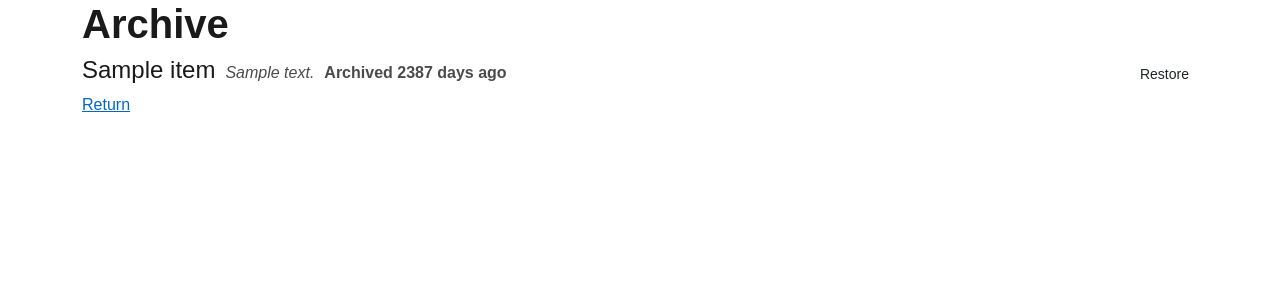
After one commit to CommanderBeanYT/TodoList, a Flask app: page /archive in a window 1280 px wide. The commit adds this page. Shown: the top 300 px of the page. Run offline with Flask 3, Linux system fonts and the light colour scheme; a database or web service that is not in the repository returns one stand-in record (values such as "Sample title"); data that the repository does not hold is empty.

Commit message:
Added archive - deleted tasks are now saved in a new archive table and can be restored at a later date

```diff
--- a/app.py
+++ b/app.py
@@ -3,15 +3,22 @@ import requests
 from flask import Flask, render_template, request, redirect, url_for
 
 url = "https://szxaarjqdvgbsmmmernl.supabase.co/rest/v1/Tasks"
+urlarc = "https://szxaarjqdvgbsmmmernl.supabase.co/rest/v1/Archived_Tasks"
 headers = {
     "apikey": "eyJhbGciOiJIUzI1NiIsInR5cCI6IkpXVCJ9.eyJpc3MiOiJzdXBhYmFzZSIsInJlZiI6InN6eGFhcmpxZHZnYnNtbW1lcm5sIiwicm9sZSI6ImFub24iLCJpYXQiOjE3Nzc5MTM5NzUsImV4cCI6MjA5MzQ4OTk3NX0.gZokTd52piQIsrr_NpgPgqB_PPt0PguuPwSggYMoyc8",
     "Authorization": "eyJhbGciOiJIUzI1NiIsInR5cCI6IkpXVCJ9.eyJpc3MiOiJzdXBhYmFzZSIsInJlZiI6InN6eGFhcmpxZHZnYnNtbW1lcm5sIiwicm9sZSI6ImFub24iLCJpYXQiOjE3Nzc5MTM5NzUsImV4cCI6MjA5MzQ4OTk3NX0.gZokTd52piQIsrr_NpgPgqB_PPt0PguuPwSggYMoyc8"
 }
+
+
 app = Flask(__name__)
 offline = False
 defaultList = [{'id': 2, 'added_at': '2026-05-07T03:05:18.148073+00:00', 'description': 'Task Example for offline mode if online and you want real data change offine = False', 'title': 'Offline example', 'due_date': None, 'completed': False}, {'id': 2, 'added_at': '2026-05-07T03:05:18.148073+00:00', 'description': 'Checked is true on this task', 'title': 'Completed', 'due_date': None, 'completed': True}]
 def get_list():
     response = requests.get(url=url, headers=headers)
+    return response.json()
+
+def get_archive():
+    response = requests.get(url=urlarc, headers=headers)
     return response.json()
 
 @app.route("/", methods=['GET', 'POST'])
@@ -43,5 +50,14 @@ def index():
         return render_template("index.html", list=defaultList)
 
 
+@app.route("/archive")
+def archive():
+    if not offline:
+        archivedTasks = get_archive()
+        print(archivedTasks)
+        return render_template("archive.html", list=archivedTasks)
+    else:
+        return render_template("archive.html", list=defaultList)
+
 if __name__ == "__main__":
     app.run(debug=True)
--- /dev/null
+++ b/static/archive.js
@@ -0,0 +1,124 @@
+document.addEventListener('DOMContentLoaded', function() {
+    const restoreButtons = document.querySelectorAll('.restore'); //get all remove buttons
+
+
+    restoreButtons.forEach(button => {
+        button.addEventListener('click', async function(event) {
+            const archiveId = this.id;
+
+            console.log(archiveId);
+
+            try {
+                // GET the exact data for this task from the archive Tasks table
+                const response = await fetch(`https://szxaarjqdvgbsmmmernl.supabase.co/rest/v1/Archived_Tasks?id=eq.${archiveId}`, {
+                    method: 'GET',
+                    headers: {
+                        "apikey": "eyJhbGciOiJIUzI1NiIsInR5cCI6IkpXVCJ9.eyJpc3MiOiJzdXBhYmFzZSIsInJlZiI6InN6eGFhcmpxZHZnYnNtbW1lcm5sIiwicm9sZSI6ImFub24iLCJpYXQiOjE3Nzc5MTM5NzUsImV4cCI6MjA5MzQ4OTk3NX0.gZokTd52piQIsrr_NpgPgqB_PPt0PguuPwSggYMoyc8",
+                        "Authorization": "eyJhbGciOiJIUzI1NiIsInR5cCI6IkpXVCJ9.eyJpc3MiOiJzdXBhYmFzZSIsInJlZiI6InN6eGFhcmpxZHZnYnNtbW1lcm5sIiwicm9sZSI6ImFub24iLCJpYXQiOjE3Nzc5MTM5NzUsImV4cCI6MjA5MzQ4OTk3NX0.gZokTd52piQIsrr_NpgPgqB_PPt0PguuPwSggYMoyc8",
+                    }
+                });
+                if (!response.ok)
+                {
+                    const errorMessage = await response.text();
+                    throw new Error(`Failed to get archive (${response.status}): ${errorMessage}`);
+                }
+                const data = await response.json()
+                console.log(data);
+                // Supabase returns an array, so we grab the first item [0]
+                const archiveData = data[0];
+
+                // Remove the old ID so the Archive table can generate its own fresh ID
+                delete archiveData.id;
+                delete archiveData.archived_at;
+
+                // POST the data into the tasks table
+                const postresponse = await fetch(`https://szxaarjqdvgbsmmmernl.supabase.co/rest/v1/Tasks`, {
+                    method: 'POST',
+                    headers: {
+                        "apikey": "eyJhbGciOiJIUzI1NiIsInR5cCI6IkpXVCJ9.eyJpc3MiOiJzdXBhYmFzZSIsInJlZiI6InN6eGFhcmpxZHZnYnNtbW1lcm5sIiwicm9sZSI6ImFub24iLCJpYXQiOjE3Nzc5MTM5NzUsImV4cCI6MjA5MzQ4OTk3NX0.gZokTd52piQIsrr_NpgPgqB_PPt0PguuPwSggYMoyc8",
+                        "Authorization": "eyJhbGciOiJIUzI1NiIsInR5cCI6IkpXVCJ9.eyJpc3MiOiJzdXBhYmFzZSIsInJlZiI6InN6eGFhcmpxZHZnYnNtbW1lcm5sIiwicm9sZSI6ImFub24iLCJpYXQiOjE3Nzc5MTM5NzUsImV4cCI6MjA5MzQ4OTk3NX0.gZokTd52piQIsrr_NpgPgqB_PPt0PguuPwSggYMoyc8",
+                        "Content-Type": "application/json"
+                    },
+                    body: JSON.stringify(archiveData)
+                });
+                if (!postresponse.ok)
+                {
+                    const errorMessage = await postresponse.text();
+                    throw new Error(`Failed to copy to Tasks (${postresponse.status}): ${errorMessage}`);
+                }
+                // DELETE the archive from the archive table
+                const deleteResponse = await fetch(`https://szxaarjqdvgbsmmmernl.supabase.co/rest/v1/Archived_Tasks?id=eq.${archiveId}`, {
+                    method: 'DELETE',
+                    headers: {
+                        "apikey": "eyJhbGciOiJIUzI1NiIsInR5cCI6IkpXVCJ9.eyJpc3MiOiJzdXBhYmFzZSIsInJlZiI6InN6eGFhcmpxZHZnYnNtbW1lcm5sIiwicm9sZSI6ImFub24iLCJpYXQiOjE3Nzc5MTM5NzUsImV4cCI6MjA5MzQ4OTk3NX0.gZokTd52piQIsrr_NpgPgqB_PPt0PguuPwSggYMoyc8",
+                        "Authorization": "eyJhbGciOiJIUzI1NiIsInR5cCI6IkpXVCJ9.eyJpc3MiOiJzdXBhYmFzZSIsInJlZiI6InN6eGFhcmpxZHZnYnNtbW1lcm5sIiwicm9sZSI6ImFub24iLCJpYXQiOjE3Nzc5MTM5NzUsImV4cCI6MjA5MzQ4OTk3NX0.gZokTd52piQIsrr_NpgPgqB_PPt0PguuPwSggYMoyc8",
+                        "Prefer": "return=representation" // 👈 Add this line
+                    }
+                });
+                const deletedData = await deleteResponse.json();
+                console.log("Deleted item from database:", deletedData);
+                if (!deleteResponse.ok)
+                {
+                    const errorMessage = await deleteResponse.text();
+                    throw new Error(`Failed to delete task (${deleteResponse.status}): ${errorMessage}`);
+                }
+
+                button.parentElement.remove();
+            } catch (error)
+            {
+                console.error("Error restoring task: ",error)
+            }
+        });
+    });
+
+    function updateCountdowns() {
+        const now = new Date(); // Device time
+
+        document.querySelectorAll(".countdown").forEach(element => {
+            let dueDateString = element.getAttribute("data-due");
+            if (!dueDateString) return;
+
+            // If Supabase didn't append a timezone offset, force it to be treated as UTC
+            if (!dueDateString.includes("Z") && !dueDateString.includes("+") && !dueDateString.includes("-")) {
+                dueDateString += "Z";
+            }
+
+            const dueDate = new Date(dueDateString);
+            const differenceInMs = dueDate - now;
+
+            const isOverdue = differenceInMs < 0;
+            const absoluteDiff = Math.abs(differenceInMs);
+
+            const days = Math.floor(absoluteDiff / (1000 * 60 * 60 * 24));
+            const hours = Math.floor((absoluteDiff % (1000 * 60 * 60 * 24)) / (1000 * 60 * 60));
+            const minutes = Math.floor((absoluteDiff % (1000 * 60 * 60)) / (1000 * 60));
+
+            let statusText = "";
+            if (days > 0) {
+                statusText = `${days} day${days > 1 ? 's' : ''}`;
+            } else if (hours > 0) {
+                statusText = `${hours} hour${hours > 1 ? 's' : ''}`;
+            } else if (minutes > 0) {
+                statusText = `${minutes} minute${minutes > 1 ? 's' : ''}`;
+            } else
+            {
+                statusText = "Now";
+            }
+
+            if (statusText === "Now")
+            {
+                element.textContent = `Archived just a bit ago`;
+            }
+            else
+            {
+                element.textContent = `Archived ${statusText} ago`;
+            }
+        });
+    }
+
+    // Run it immediately when the page loads
+    updateCountdowns();
+
+    // Refresh the countdowns every 60 seconds so the time stays accurate
+    setInterval(updateCountdowns, 60000);
+});
--- a/static/style.css
+++ b/static/style.css
@@ -41,6 +41,16 @@ a {
     accent-color: #20ac20;
 }
 .remove {
-    width: 30px;
     height: 30px;
 }
+.centered{
+    text-align: center !important;
+}
+.inline {
+    display: inline;
+}
+.inline-container {
+    display: flex;
+    gap: 10px;
+    align-items: baseline;
+}
--- /dev/null
+++ b/templates/archive.html
@@ -0,0 +1,43 @@
+<!DOCTYPE html>
+<html lang="en">
+<head>
+    <script src="{{ url_for('static', filename='/archive.js') }}"></script>
+    <meta charset="UTF-8">
+    <title>Archived Tasks</title>
+    <!--<link rel="icon" type="image/x-icon" href="{{ url_for('static', filename='favicon.ico') }}">-->
+    <link href="https://cdn.jsdelivr.net/npm/bootstrap@5.3.0/dist/css/bootstrap.min.css" rel="stylesheet">
+    <link rel="stylesheet" href="../static/style.css">
+</head>
+<body>
+    <div class="container">
+        <div class="row justify-content-center">
+            <div>
+                <h1><strong>Archive</strong></h1>
+                {% if list.length == 0 %}
+                    <h2>Nothing here.</h2>
+                    <h3>Either nothing has been done or something is very wrong</h3>
+                {% else %}
+                    {% for task in list %}
+                        <div class="list-group-item d-flex justify-content-between align-items-center">
+                            <div class="d-flex align-items-center">
+                                <!--<input id={{ task.id }} class="checkbox" type="checkbox" {% if task.completed %}checked{% endif %}>-->
+                                <div class="inline-container">
+                                    <h4>{{ task.title }}</h4>
+                                    <p><i>{{ task.description }}</i></p>
+                                    {% if task.archived_at != None %}<p><strong><span class="countdown" data-due="{{ task.archived_at }}">Calculating...</span></strong></p>{% endif %}
+                                </div>
+                            </div>
+                            <button id={{ task.id }} class="btn btn-sm restore">Restore</button>
+                            <!--<div class="d-flex">
+                                <p><i>3 days</i></p>
+                                <button id={{ task.id }} class="btn btn-outline-danger btn-sm remove">-</button>
+                            </div>-->
+                        </div>
+                    {% endfor %}
+                {% endif %}
+                <a href="{{ url_for('index') }}">Return</a>
+            </div>
+        </div>
+    </div>
+</body>
+</html>
```
Also changed, not shown: static/script.js (+60 -12 lines), templates/index.html (+9 -2 lines).
